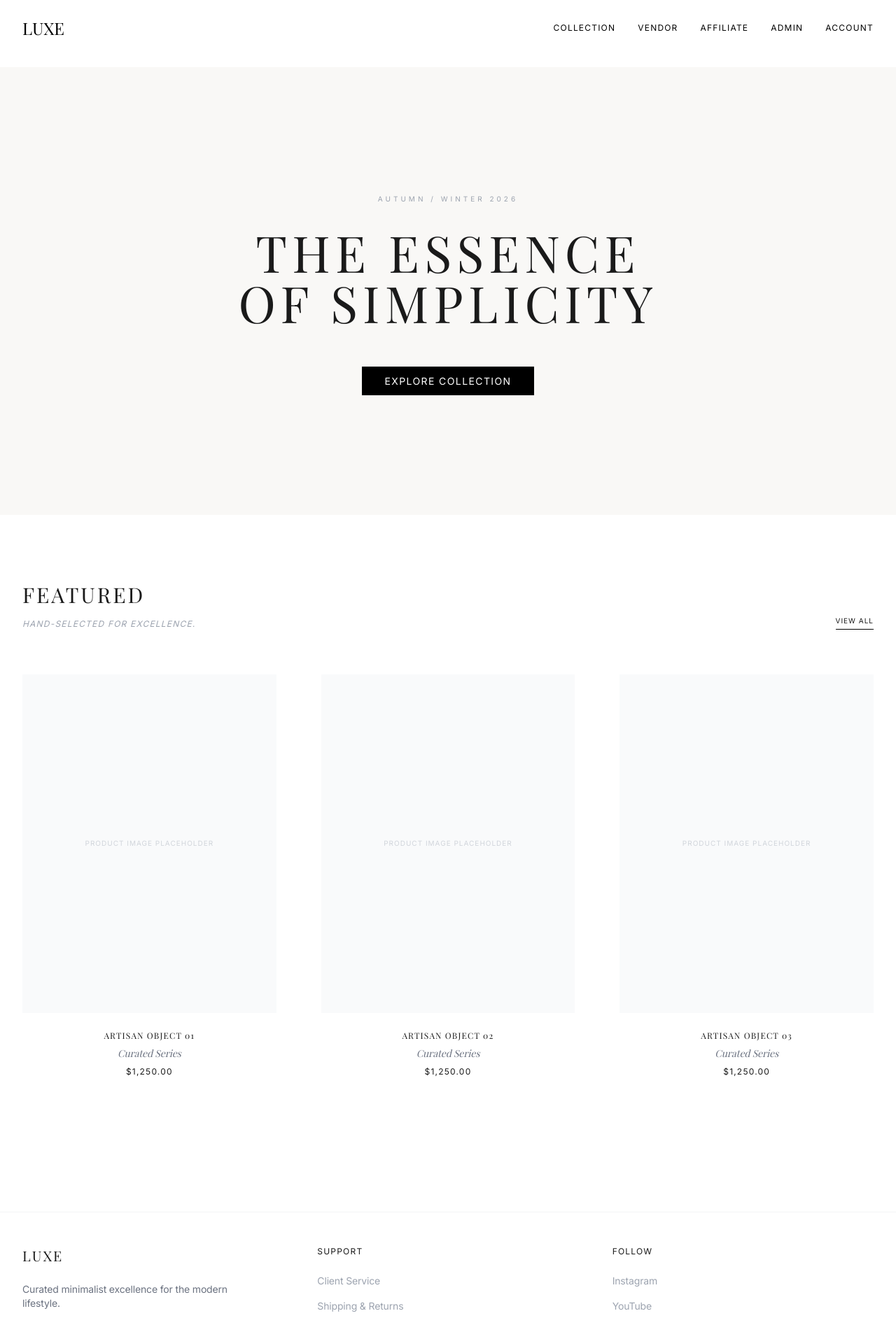
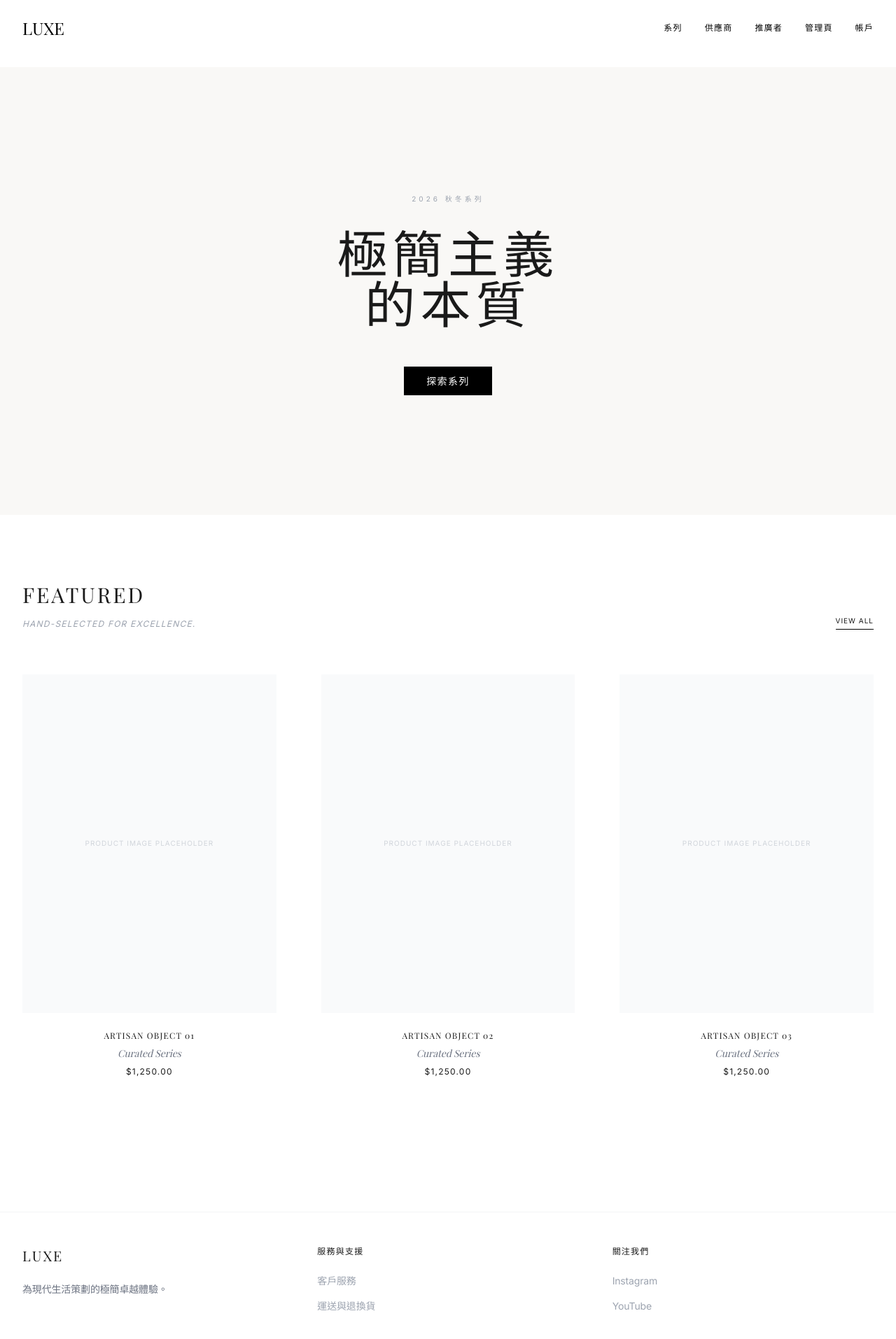
Before and after one commit to pcmnking/powerp, a Next.js app: page / in a window 1280 px wide. Shown: the top 1914 px of the page at 70% size. Built offline with nearby package versions, Linux system fonts and the light colour scheme; a web font is replaced by a local one.

Commit message:
feat: connected products to real Supabase data and translated UI to Traditional Chinese

```diff
--- a/src/app/layout.tsx
+++ b/src/app/layout.tsx
@@ -27,11 +27,11 @@ export default function RootLayout({
                         <header className="fixed top-0 left-0 w-full z-50 px-8 py-6 flex justify-between items-center text-black">
                             <div className="text-2xl font-serif tracking-ultra uppercase">Luxe</div>
                             <nav className="hidden md:flex space-x-8 text-xs uppercase tracking-widest">
-                                <a href="/" className="hover:opacity-50 transition-opacity">Collection</a>
-                                <a href="/vendor/dashboard" className="hover:opacity-50 transition-opacity">Vendor</a>
-                                <a href="/affiliate/dashboard" className="hover:opacity-50 transition-opacity">Affiliate</a>
-                                <a href="/admin/dashboard" className="hover:opacity-50 transition-opacity">Admin</a>
-                                <a href="/login" className="hover:opacity-50 transition-opacity">Account</a>
+                                <a href="/" className="hover:opacity-50 transition-opacity">系列</a>
+                                <a href="/vendor/dashboard" className="hover:opacity-50 transition-opacity">供應商</a>
+                                <a href="/affiliate/dashboard" className="hover:opacity-50 transition-opacity">推廣者</a>
+                                <a href="/admin/dashboard" className="hover:opacity-50 transition-opacity">管理頁</a>
+                                <a href="/login" className="hover:opacity-50 transition-opacity">帳戶</a>
                             </nav>
                         </header>
                         <main className="pt-24 min-h-screen">
@@ -41,17 +41,17 @@ export default function RootLayout({
                             <div className="max-w-7xl mx-auto grid grid-cols-1 md:grid-cols-3 gap-12">
                                 <div>
                                     <div className="text-xl font-serif tracking-widest uppercase mb-6">Luxe</div>
-                                    <p className="text-sm text-gray-500 max-w-xs">Curated minimalist excellence for the modern lifestyle.</p>
+                                    <p className="text-sm text-gray-500 max-w-xs">為現代生活策劃的極簡卓越體驗。</p>
                                 </div>
                                 <div>
-                                    <h4 className="text-xs uppercase tracking-widest mb-6">Support</h4>
+                                    <h4 className="text-xs uppercase tracking-widest mb-6">服務與支援</h4>
                                     <ul className="text-sm text-gray-400 space-y-4">
-                                        <li><a href="#" className="hover:text-black transition-colors">Client Service</a></li>
-                                        <li><a href="#" className="hover:text-black transition-colors">Shipping & Returns</a></li>
+                                        <li><a href="#" className="hover:text-black transition-colors">客戶服務</a></li>
+                                        <li><a href="#" className="hover:text-black transition-colors">運送與退換貨</a></li>
                                     </ul>
                                 </div>
                                 <div>
-                                    <h4 className="text-xs uppercase tracking-widest mb-6">Follow</h4>
+                                    <h4 className="text-xs uppercase tracking-widest mb-6">關注我們</h4>
                                     <ul className="text-sm text-gray-400 space-y-4">
                                         <li><a href="#" className="hover:text-black transition-colors">Instagram</a></li>
                                         <li><a href="#" className="hover:text-black transition-colors">YouTube</a></li>
--- a/src/app/page.tsx
+++ b/src/app/page.tsx
@@ -5,13 +5,13 @@ export default function Page() {
             <section className="relative h-[80vh] flex items-center justify-center overflow-hidden">
                 <div className="absolute inset-0 bg-[#f9f8f6] -z-10" />
                 <div className="text-center space-y-8 px-8">
-                    <p className="text-[10px] uppercase tracking-[0.4em] text-gray-400">Autumn / Winter 2026</p>
+                    <p className="text-[10px] uppercase tracking-[0.4em] text-gray-400">2026 秋冬系列</p>
                     <h1 className="text-5xl md:text-7xl font-serif tracking-widest uppercase leading-tight">
-                        The Essence <br /> of Simplicity
+                        極簡主義 <br /> 的本質
                     </h1>
                     <div className="pt-8">
-                        <a href="/login" className="luxury-button">
-                            Explore Collection
+                        <a href="/products" className="luxury-button">
+                            探索系列
                         </a>
                     </div>
                 </div>
--- a/src/app/products/page.tsx
+++ b/src/app/products/page.tsx
@@ -1,57 +1,53 @@
 "use client";
 
+import { useEffect, useState } from "react";
+import { supabase } from "@/lib/supabase/client";
 import ProductCard from "@/components/ProductCard";
 
-const MOCK_PRODUCTS = [
-    {
-        id: "1",
-        title: "Minimalist Marble Table",
-        price: 3200,
-        slug: "minimalist-marble-table",
-        images: ["https://images.unsplash.com/photo-1581428982868-e410dd047a90?q=80&w=1000&auto=format&fit=crop"],
-        category: "Furniture"
-    },
-    {
-        id: "2",
-        title: "Brushed Brass Sconce",
-        price: 850,
-        slug: "brushed-brass-sconce",
-        images: ["https://images.unsplash.com/photo-1513506496268-4d5dee5a6e8a?q=80&w=1000&auto=format&fit=crop"],
-        category: "Lighting"
-    },
-    {
-        id: "3",
-        title: "Abstract Line Art #4",
-        price: 1500,
-        slug: "abstract-line-art-4",
-        images: ["https://images.unsplash.com/photo-1549490349-8643362247b5?q=80&w=1000&auto=format&fit=crop"],
-        category: "Art"
-    },
-    {
-        id: "4",
-        title: "Ceramic Vessel 'Luna'",
-        price: 450,
-        slug: "ceramic-vessel-luna",
-        images: ["https://images.unsplash.com/photo-1578749556568-bc2c40e68b61?q=80&w=1000&auto=format&fit=crop"],
-        category: "Objects"
+export default function ProductsPage() {
+    const [products, setProducts] = useState<any[]>([]);
+    const [loading, setLoading] = useState(true);
+
+    useEffect(() => {
+        async function fetchProducts() {
+            const { data, error } = await supabase
+                .from("products")
+                .select("*")
+                .eq("is_published", true)
+                .order("created_at", { ascending: false });
+
+            if (!error && data) {
+                setProducts(data);
             }
-];
+            setLoading(false);
+        }
+        fetchProducts();
+    }, []);
 
-export default function ProductsPage() {
     return (
         <div className="max-w-7xl mx-auto px-8 py-12">
             <div className="mb-24 space-y-6 text-center">
-                <h1 className="text-4xl md:text-5xl font-serif tracking-widest uppercase">The Collection</h1>
-                <p className="text-[10px] text-gray-400 uppercase tracking-[0.4em]">Curated selection of artisan pieces</p>
+                <h1 className="text-4xl md:text-5xl font-serif tracking-widest uppercase">精選系列</h1>
+                <p className="text-[10px] text-gray-400 uppercase tracking-[0.4em]">由工匠精心挑選的藝術作品</p>
             </div>
 
+            {loading ? (
+                <div className="text-center py-24 font-serif text-xs uppercase tracking-widest animate-pulse">
+                    正在載入傑作...
+                </div>
+            ) : products.length > 0 ? (
                 <div className="grid grid-cols-1 md:grid-cols-2 lg:grid-cols-4 gap-12 lg:gap-16">
-                {MOCK_PRODUCTS.map((p) => (
+                    {products.map((p) => (
                         <a key={p.id} href={`/products/${p.slug}`}>
                             <ProductCard product={p} />
                         </a>
                     ))}
                 </div>
+            ) : (
+                <div className="text-center py-24">
+                    <p className="text-sm text-gray-400 font-serif italic uppercase tracking-widest">目前尚無上架商品</p>
+                </div>
+            )}
         </div>
     );
 }
```
Lines whose indentation alone changed are shown as unchanged.
